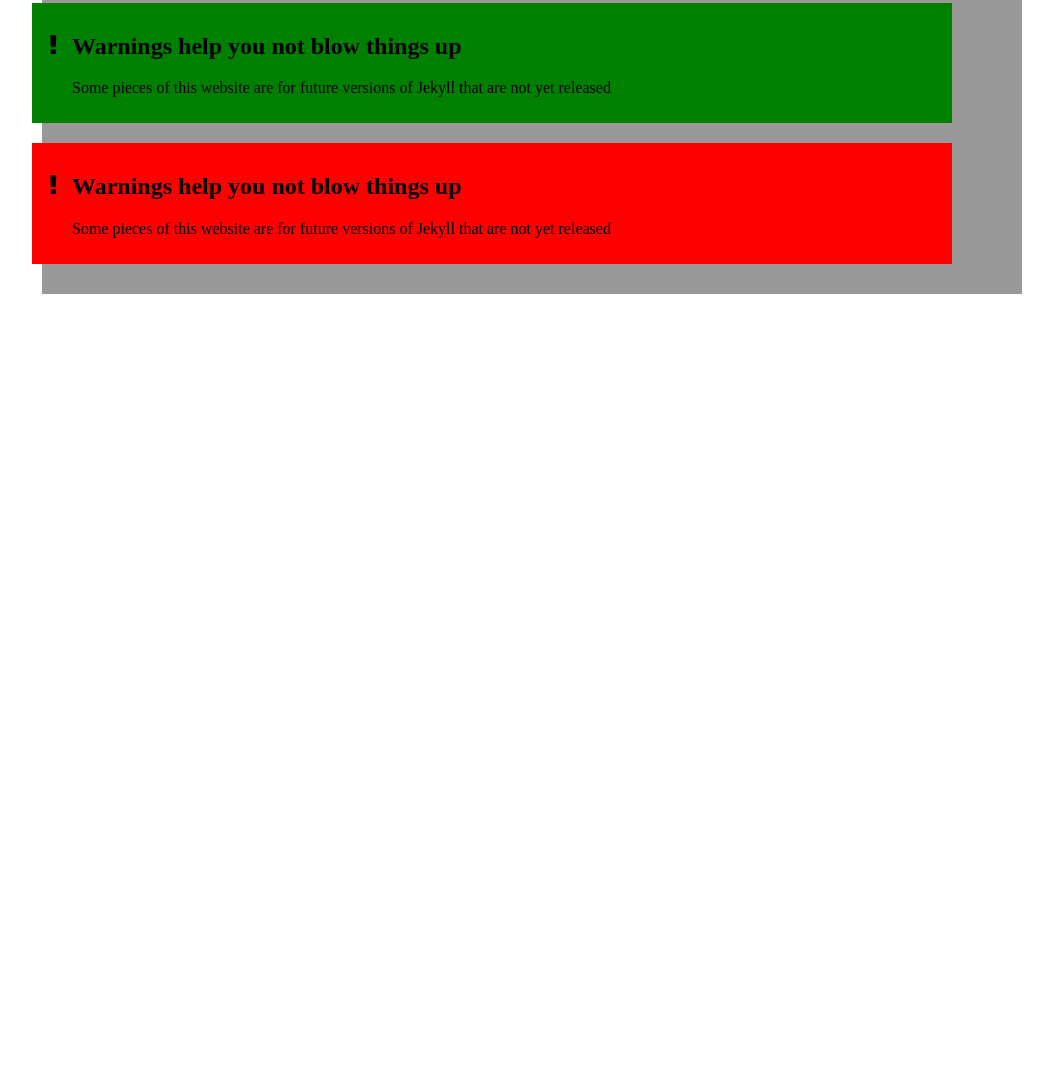
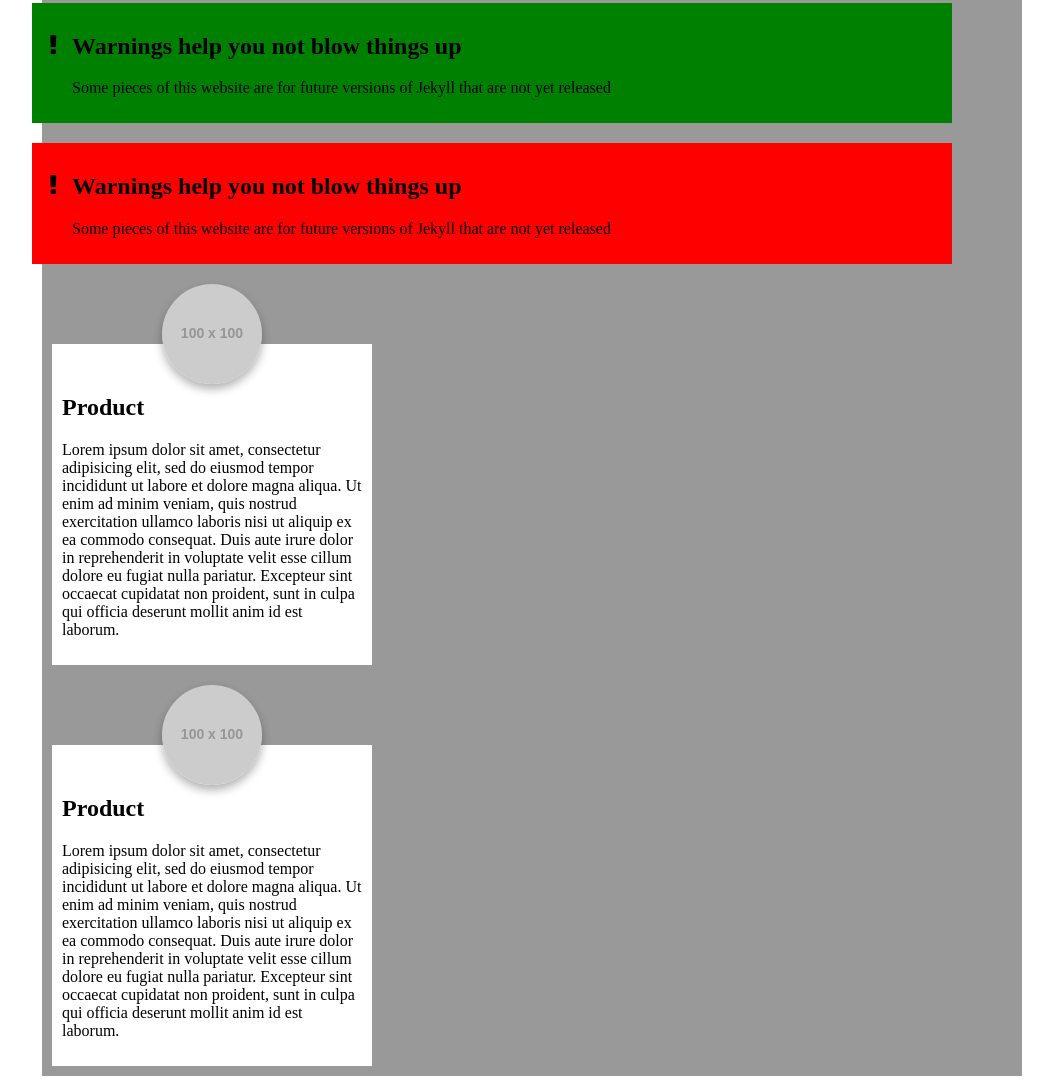
Before and after one commit to Millen-yoobee/fixednav, a plain HTML site: page index.html in a window 1280 px wide. Shown: the part 875-1959 px from the top of the page, without its empty margins (108-1161 px from the left). Before the commit the page ends 1177 px from the top, so only its background shows below. Drawn offline with Linux system fonts and the light colour scheme; placeholder pictures from the web are drawn by us.

Commit message:
Add feature containers with absolute positioninggit

```diff
--- a/css/styles.css
+++ b/css/styles.css
@@ -42,3 +42,18 @@ main {
 .warning i {
 	left: 17px;
 }
+.feature {
+	background-color: white;
+	width: 300px;
+	padding: 10px;
+	position: relative;
+	padding-top: 30px;
+	margin-top: 80px;
+}
+.feature img {
+	position: absolute;
+	top: -60px;
+	left: calc(50% - 50px);  /*50px is half the width of the image */
+	border-radius: 50%;    /*to make img round  */
+	box-shadow: 0 5px 10px 0 rgba(0,0,0,.3);
+}
--- a/index.html
+++ b/index.html
@@ -101,6 +101,31 @@
 			<i class="fa fa-exclamation"></i>
 		</aside>
 
+		<div class="feature">
+			<h2>Product</h2>
+			<img src="http://placehold.it/100x100" alt="">
+			<p>
+				Lorem ipsum dolor sit amet, consectetur adipisicing elit, sed do eiusmod
+				tempor incididunt ut labore et dolore magna aliqua. Ut enim ad minim veniam,
+				quis nostrud exercitation ullamco laboris nisi ut aliquip ex ea commodo
+				consequat. Duis aute irure dolor in reprehenderit in voluptate velit esse
+				cillum dolore eu fugiat nulla pariatur. Excepteur sint occaecat cupidatat non
+				proident, sunt in culpa qui officia deserunt mollit anim id est laborum.
+			</p>
+		</div>
+
+		<div class="feature">
+			<h2>Product</h2>
+			<img src="http://placehold.it/100x100" alt="">
+			<p>
+				Lorem ipsum dolor sit amet, consectetur adipisicing elit, sed do eiusmod
+				tempor incididunt ut labore et dolore magna aliqua. Ut enim ad minim veniam,
+				quis nostrud exercitation ullamco laboris nisi ut aliquip ex ea commodo
+				consequat. Duis aute irure dolor in reprehenderit in voluptate velit esse
+				cillum dolore eu fugiat nulla pariatur. Excepteur sint occaecat cupidatat non
+				proident, sunt in culpa qui officia deserunt mollit anim id est laborum.
+			</p>
+		</div>
 	   </main>
 	</body>
 
```
